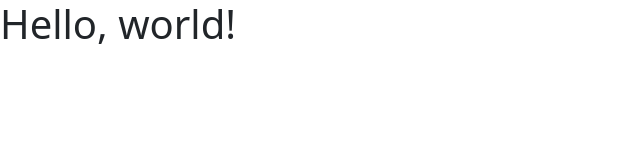
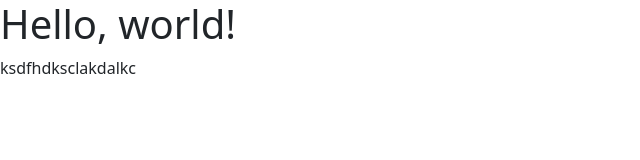
Before and after one commit to ilessall/BelanjaMalang, a plain HTML site: page index.html in a window 1280 px wide. Shown: the whole page, without its empty margins (0-640 px from the left). Drawn offline with nearby package versions, Linux system fonts and the light colour scheme.

Commit message:
Revert "Revert "Merge remote-tracking branch 'origin/master'""
This reverts commit e535ef0cb1e0b0edd059445a2c1dad121e1bac49.

```diff
--- a/index.html
+++ b/index.html
@@ -8,6 +8,7 @@
   </head>
   <body>
     <h1>Hello, world!</h1>
+    <p>ksdfhdksclakdalkc</p>
     <script src="https://cdn.jsdelivr.net/npm/bootstrap@5.3.0-alpha1/dist/js/bootstrap.bundle.min.js" integrity="sha384-w76AqPfDkMBDXo30jS1Sgez6pr3x5MlQ1ZAGC+nuZB+EYdgRZgiwxhTBTkF7CXvN" crossorigin="anonymous"></script>
   </body>
 </html>
```
